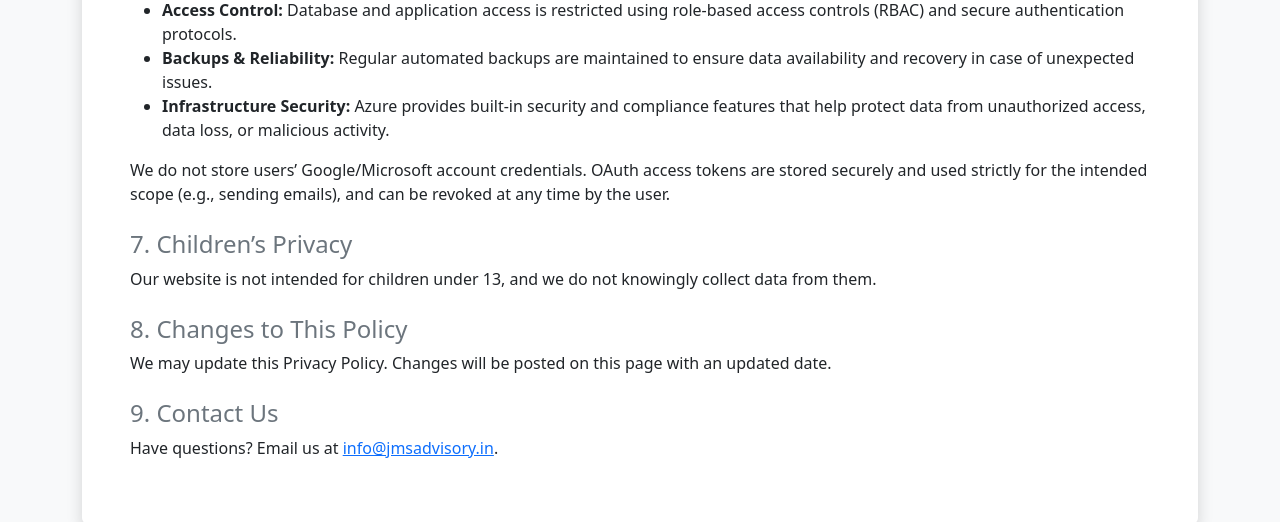
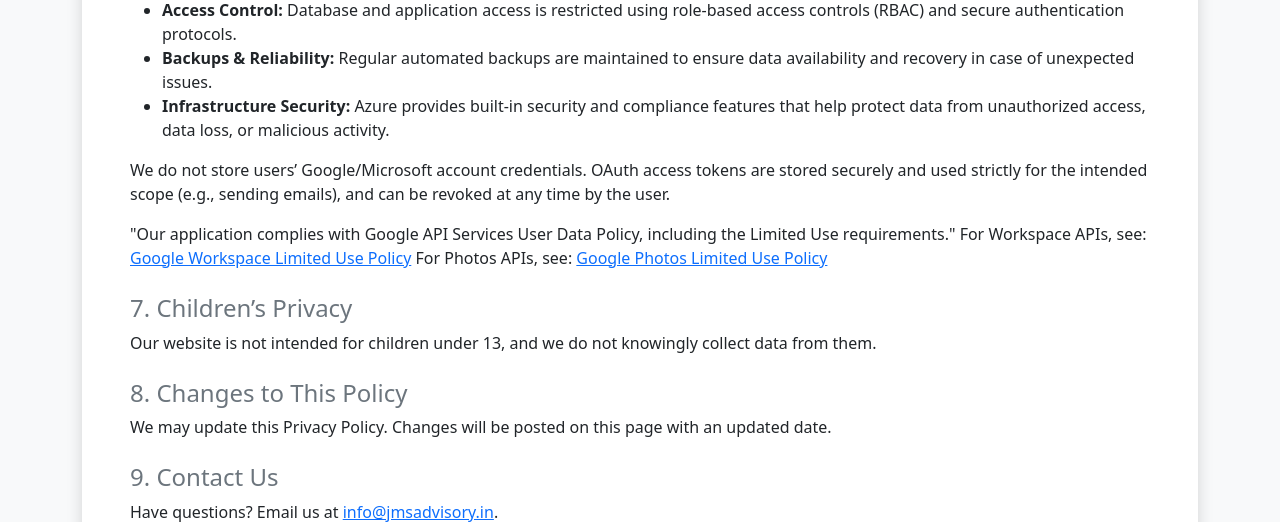
Before and after one commit to nikita10kj/sales-with-AI, a Django app: page /privacypolicy/ in a window 1280 px wide. Shown: the part 1351-1873 px from the top of the page. Run offline with Django 5.2, Linux system fonts and the light colour scheme; parts of the project's set-up code (start-up, migrations or seed data) failed here and were passed over.

```diff
--- a/users/templates/users/privacypolicy.html
+++ b/users/templates/users/privacypolicy.html
@@ -61,7 +61,11 @@
 
       </ul>
       <p>We do not store users’ Google/Microsoft account credentials. OAuth access tokens are stored securely and used strictly for the intended scope (e.g., sending emails), and can be revoked at any time by the user. </p>
+      <p>"Our application complies with Google API Services User Data Policy, including the Limited Use requirements."
 
+          For Workspace APIs, see: <a href="https://developers.google.com/workspace/workspace-api-user-data-developer-policy#limited-use">Google Workspace Limited Use Policy</a>
+
+          For Photos APIs, see: <a href="https://developers.google.com/photos/support/api-policy#limited_use_of_user_data">Google Photos Limited Use Policy</a></p>
       <h4 class="mt-4 text-secondary">7. Children’s Privacy</h4>
       <p>Our website is not intended for children under 13, and we do not knowingly collect data from them. </p>
 
```
